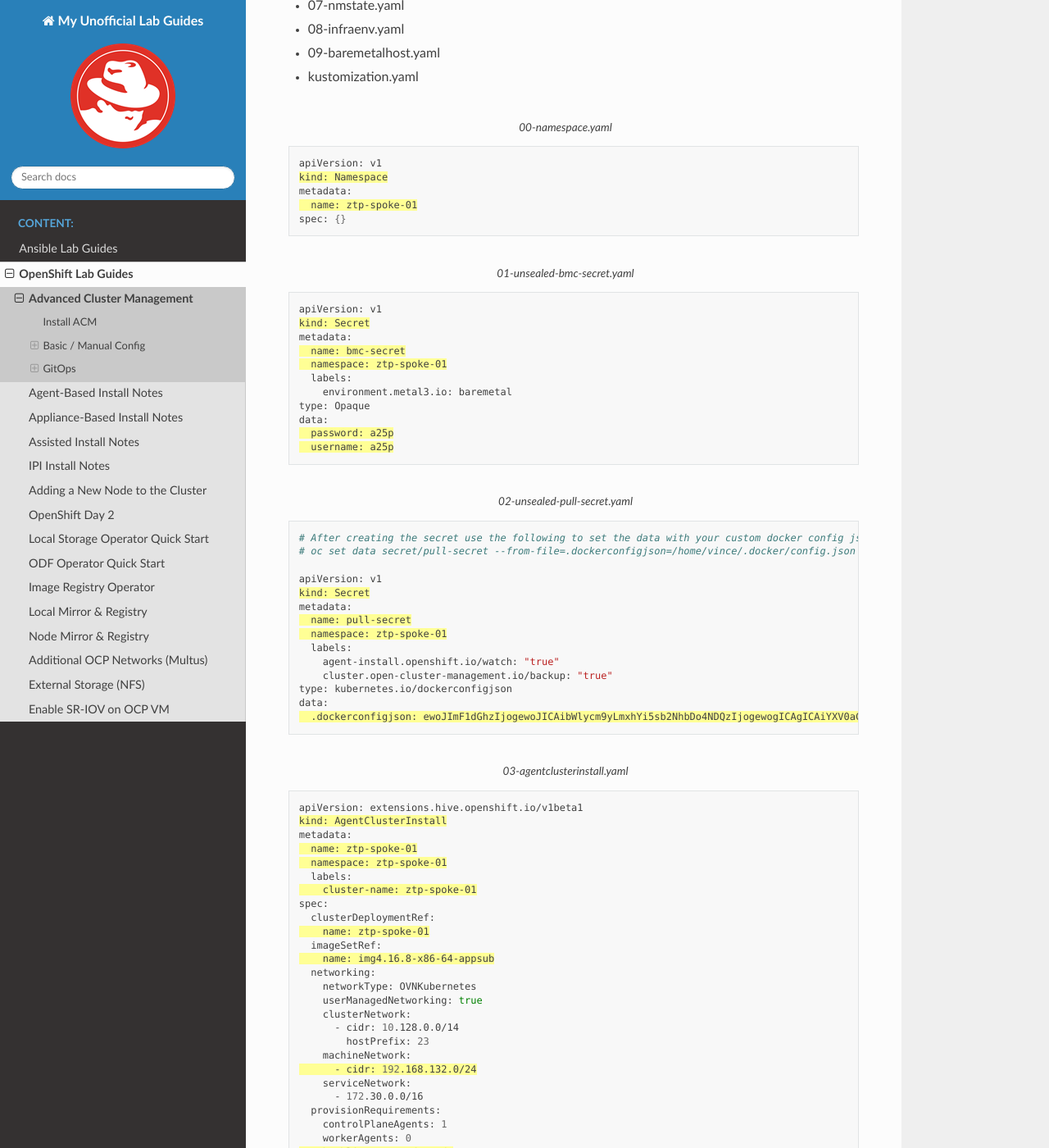
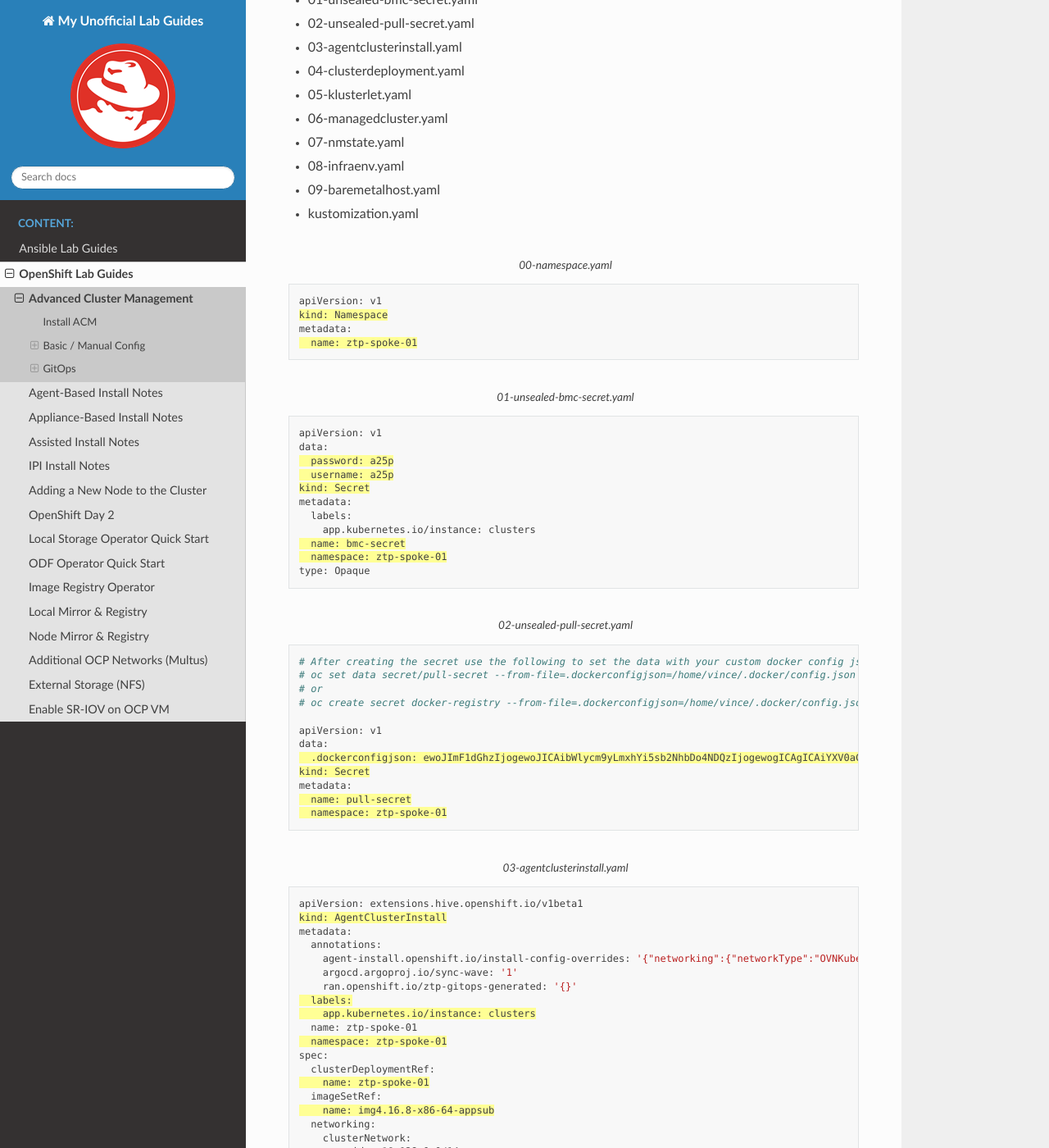
Before and after one commit to vtog/labGuides, a Sphinx documentation site: the page built from source/ocp/acm-notes.rst, in a window 1280 px wide and 1400 px high, scrolled down 16361 px. Shown: the whole window at 82% size. Built offline with Sphinx 7.4.7 and the Read the Docs theme 2.0.0, drawn with Linux system fonts in a browser that asks for light colours; pages that are not in the unit, such as notebooks, are missing from menus; some of the changed text lies outside the part shown.

Commit message:
updated gitops to match working lab examples

```diff
--- a/source/ocp/acm-notes.rst
+++ b/source/ocp/acm-notes.rst
@@ -511,11 +511,17 @@
 
       oc create -f output/
 
+   .. tip:: Monitor BMH progress
+
+      .. code-block:: bash
+
+         oc logs metal3-baremetal-operator-675565dfc-7stdm -n openshift-machine-api --follow
+
 GitOps
 ------
 
-.. tip:: Clone my github repo. All the files below are included, modify as
-   needed.
+.. tip:: Clone my github repo. All the files listed below are included, modify
+   as needed.
 
    .. code-block:: bash
 
@@ -524,7 +530,7 @@
 Host inventory
 ~~~~~~~~~~~~~~
 
-Just like the basic/manual config we need to configure the host inventory
+Just like the basic/manual config, we need to configure the host inventory
 first. This can be done connected or disconnected:
 
 For **connected** see :ref:`host-inventory-connected`
@@ -557,62 +563,61 @@
    kind: Namespace
    metadata:
      name: ztp-spoke-01
-   spec: {}
 
 .. code-block:: bash
    :caption: 01-unsealed-bmc-secret.yaml
-   :emphasize-lines: 2,4,5,10,11
+   :emphasize-lines: 3-5,9,10
 
    apiVersion: v1
-   kind: Secret
-   metadata:
-     name: bmc-secret
-     namespace: ztp-spoke-01
-     labels:
-       environment.metal3.io: baremetal
-   type: Opaque
    data:
      password: a25p
      username: a25p
+   kind: Secret
+   metadata:
+     labels:
+       app.kubernetes.io/instance: clusters
+     name: bmc-secret
+     namespace: ztp-spoke-01
+   type: Opaque
 
 .. code-block:: bash
    :caption: 02-unsealed-pull-secret.yaml
-   :emphasize-lines: 5,7,8,14
+   :emphasize-lines: 8,9,11,12
 
    # After creating the secret use the following to set the data with your custom docker config json.
    # oc set data secret/pull-secret --from-file=.dockerconfigjson=/home/vince/.docker/config.json -n ztp-spoke-01
+   # or
+   # oc create secret docker-registry --from-file=.dockerconfigjson=/home/vince/.docker/config.json pull-secret -n ztp-spoke-01
 
    apiVersion: v1
+   data:
+     .dockerconfigjson: ewoJImF1dGhzIjogewoJICAibWlycm9yLmxhYi5sb2NhbDo4NDQzIjogewogICAgICAiYXV0aCI6ICJhVzVwZERwd1lYTnpkMjl5WkE9PSIKICAgIH0KICB9Cn0K
    kind: Secret
    metadata:
      name: pull-secret
      namespace: ztp-spoke-01
-     labels:
-       agent-install.openshift.io/watch: "true"
-       cluster.open-cluster-management.io/backup: "true"
-   type: kubernetes.io/dockerconfigjson
-   data:
-     .dockerconfigjson: ewoJImF1dGhzIjogewoJICAibWlycm9yLmxhYi5sb2NhbDo4NDQzIjogewogICAgICAiYXV0aCI6ICJhVzVwZERwd1lYTnpkMjl5WkE9PSIKICAgIH0KICB9Cn0K
 
 .. code-block:: bash
    :caption: 03-agentclusterinstall.yaml
-   :emphasize-lines: 2,4,5,7,10,12,20,26
+   :emphasize-lines: 2,8,9,11,14,16,22,28
 
    apiVersion: extensions.hive.openshift.io/v1beta1
    kind: AgentClusterInstall
    metadata:
+     annotations:
+       agent-install.openshift.io/install-config-overrides: '{"networking":{"networkType":"OVNKubernetes"}}'
+       argocd.argoproj.io/sync-wave: '1'
+       ran.openshift.io/ztp-gitops-generated: '{}'
+     labels:
+       app.kubernetes.io/instance: clusters
      name: ztp-spoke-01
      namespace: ztp-spoke-01
-     labels:
-       cluster-name: ztp-spoke-01
    spec:
      clusterDeploymentRef:
        name: ztp-spoke-01
      imageSetRef:
        name: img4.16.8-x86-64-appsub
      networking:
-       networkType: OVNKubernetes
-       userManagedNetworking: true
        clusterNetwork:
          - cidr: 10.128.0.0/14
            hostPrefix: 23
@@ -627,23 +632,19 @@
 
 .. code-block:: bash
    :caption: 04-clusterdeployment.yaml
-   :emphasize-lines: 2,4,5,12,13,19,25,27
+   :emphasize-lines: 2,4,5,7,8,15,21,23
 
    apiVersion: hive.openshift.io/v1
    kind: ClusterDeployment
    metadata:
      name: ztp-spoke-01
      namespace: ztp-spoke-01
-     labels:
-       cluster.open-cluster-management.io/clusterset: default
-       hive.openshift.io/cluster-platform: agent-baremetal
-     annotations:
-       agentBareMetal-cpuArchitecture: x86_64
    spec:
      baseDomain: lab.local
      clusterName: ztp-spoke-01
      controlPlaneConfig:
        servingCertificates: {}
+     installed: false
      clusterInstallRef:
        group: extensions.hive.openshift.io
        kind: AgentClusterInstall
@@ -696,15 +698,13 @@
      namespace: ztp-spoke-01
      labels:
        name: ztp-spoke-01
-       cloud: baremetal
-       vendor: OpenShift
    spec:
      hubAcceptsClient: true
      leaseDurationSeconds: 60
 
 .. code-block:: bash
    :caption: 07-nmstate.yaml
-   :emphasize-lines: 2,4,5,7,8,11,12,15-17,19,20,23,24,29,30,36,38,42,43
+   :emphasize-lines: 2,4,5,7,10,11,14-16,18,19,22,23,28,29,35,37,41,42
 
    apiVersion: agent-install.openshift.io/v1beta1
    kind: NMStateConfig
@@ -753,23 +752,18 @@
 
 .. code-block:: bash
    :caption: 08-infraenv.yaml
-   :emphasize-lines: 2,4,5,7,13,17-19,22,24,27
+   :emphasize-lines: 2,4,5,10,12-14,17,19,22
 
    apiVersion: agent-install.openshift.io/v1beta1
    kind: InfraEnv
    metadata:
      name: ztp-spoke-01
      namespace: ztp-spoke-01
-     labels:
-       networkType: static
      annotations:
-       infraenv.agent-install.openshift.io/enable-ironic-agent: "true"
        argocd.argoproj.io/sync-options: Validate=false
    spec:
      additionalNTPSources:
        - 192.168.1.68
-     cpuArchitecture: x86_64
-     ipxeScriptType: DiscoveryImageAlways
      clusterRef:
        name: ztp-spoke-01
        namespace: ztp-spoke-01
```
Also changed, not shown: other parts of source/ocp/acm-notes.rst (+10 -11 lines).
